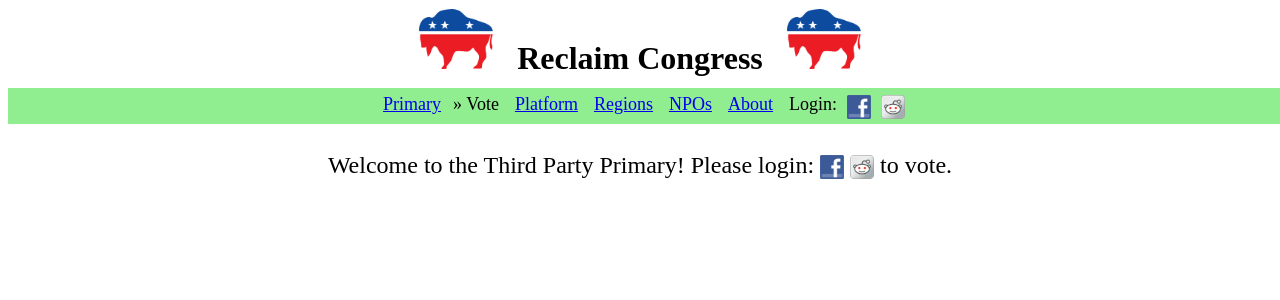
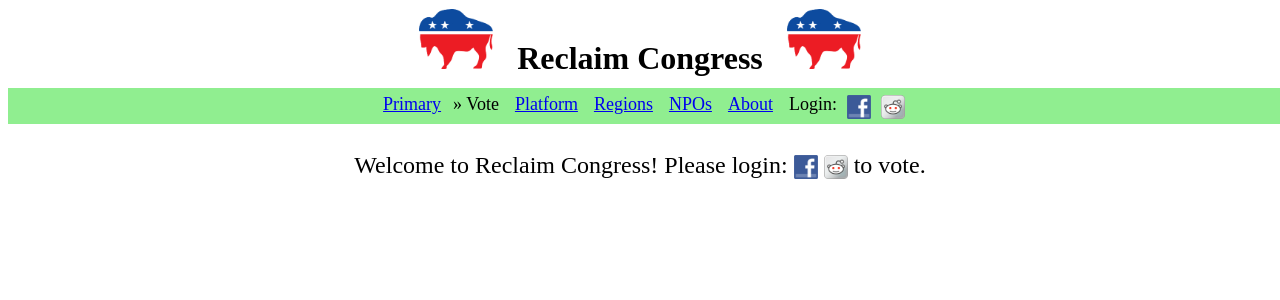
Before and after one commit to ThirdCoalition/primary, a Django app: page /vote in a window 1280 px wide. Shown: the top 300 px of the page. Run offline with Django 3.2, Linux system fonts and the light colour scheme; parts of the project's set-up code (start-up, migrations or seed data) failed here and were passed over; some libraries are stand-ins or nearby versions.

Commit message:
refactor the login template

```diff
--- a/primary/views.py
+++ b/primary/views.py
@@ -104,7 +104,7 @@ def primary(request):
 
 def vote(request):
     if not request.user.is_authenticated():
-        return render(request, 'login.html', full_context())
+        return render(request, 'login.html', full_context(msg = 'vote'))
 
     if not user_voted(request) and 'fav' not in request.POST:
         return render(request, 'vote.html', full_context(candidates = get_ballot()))
--- a/templates/login.html
+++ b/templates/login.html
@@ -5,14 +5,14 @@
 {% block content %}
 
 <div class="topdiv" style="padding-top:4px;">
-  <p>Welcome to the Third Party Primary! Please login:
+  <p>Welcome to Reclaim Congress! Please login:
           <span class="logins">
             <a href="{% url 'social:begin' 'facebook' %}?next={{ request.path }}">
               <img src="{% static 'facebook.png' %}" /></a>
             <a href="{% url 'social:begin' 'reddit' %}?next={{ request.path }}">
               <img src="{% static 'reddit.png' %}" /></a>
           </span>
-     to vote.</p>
+     to {{ msg }}.</p>
 </div>
 
 {% endblock %}
```
